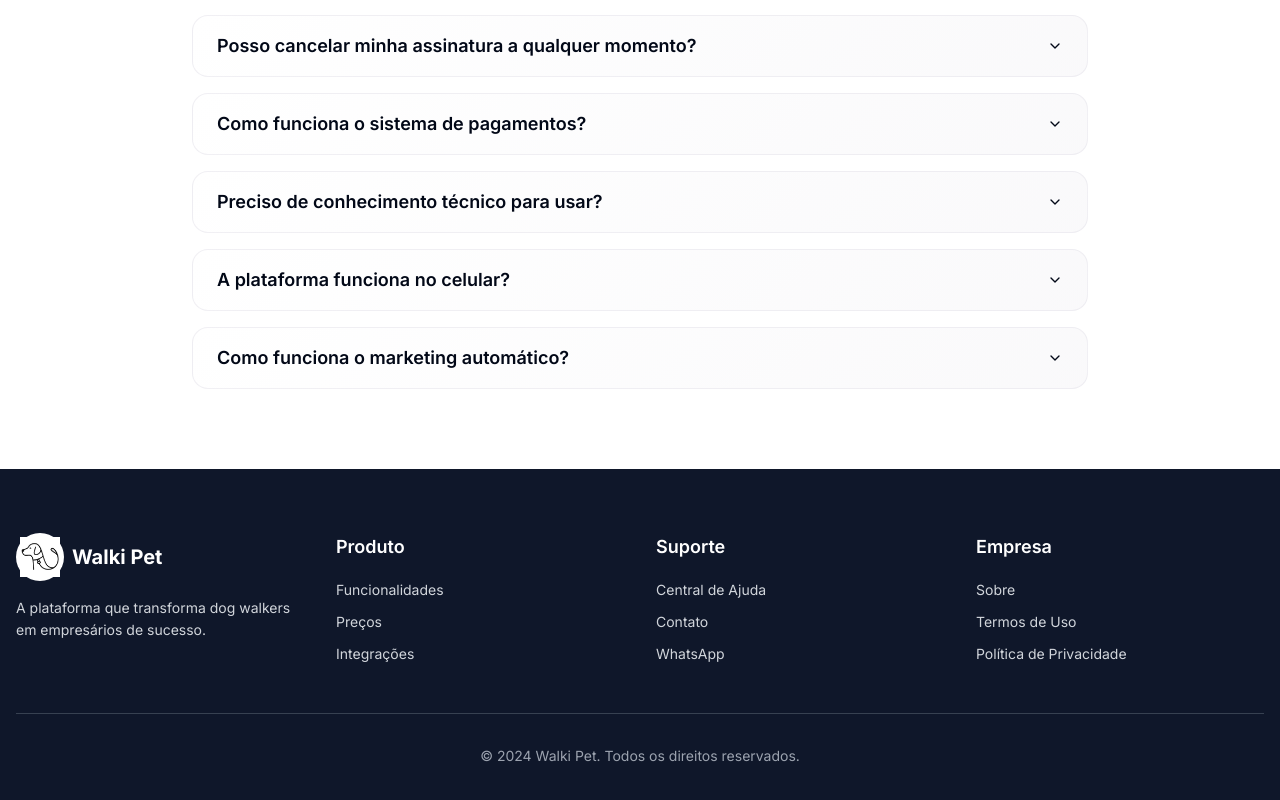
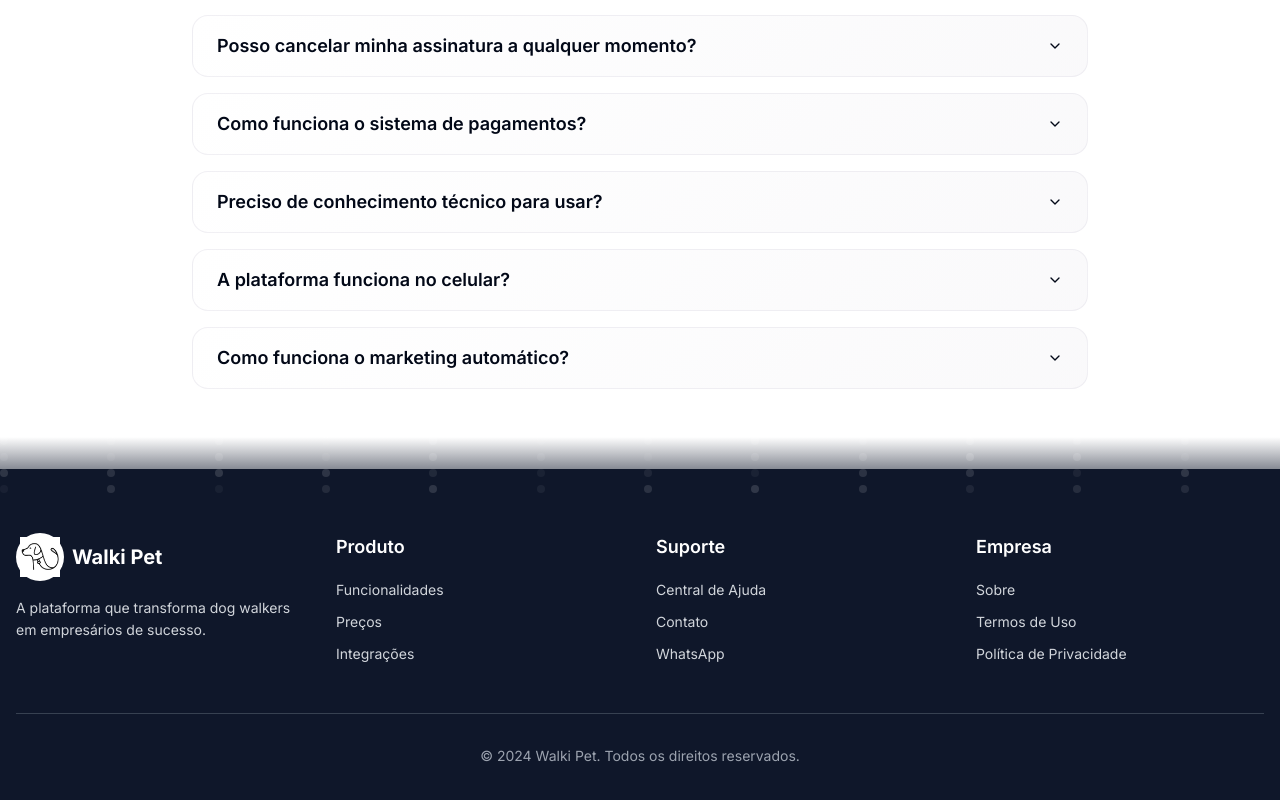
Before and after one commit to arayol/walki-pet-landing-page, a React (Vite) app: page / in a window 1280 px wide. Shown: the part 4345-5145 px from the top of the page. Built offline with nearby package versions, Linux system fonts and the light colour scheme.

Commit message:
Connect footer to last section
Connects the footer to the last section with a dotted pattern, mimicking the design from the provided image.

```diff
--- a/src/components/layout/Footer.tsx
+++ b/src/components/layout/Footer.tsx
@@ -1,7 +1,24 @@
 export const Footer = () => {
   return (
-    <footer className="bg-slate-900 text-white py-16">
-      <div className="container mx-auto px-4">
+    <footer className="relative bg-slate-900 text-white py-16">
+      {/* Decorative circles pattern */}
+      <div className="absolute top-0 left-0 right-0 h-16 -mt-8 overflow-hidden">
+        <div className="absolute inset-0 bg-gradient-to-b from-transparent to-slate-900"></div>
+        <div className="grid grid-cols-12 gap-2 h-full opacity-20">
+          {Array.from({ length: 96 }).map((_, i) => (
+            <div
+              key={i}
+              className="w-2 h-2 bg-white rounded-full"
+              style={{
+                animationDelay: `${i * 0.1}s`,
+                opacity: Math.random() * 0.5 + 0.2
+              }}
+            />
+          ))}
+        </div>
+      </div>
+
+      <div className="container mx-auto px-4 relative z-10">
         <div className="grid grid-cols-1 md:grid-cols-2 lg:grid-cols-4 gap-8">
           {/* Logo e Descrição */}
           <div className="space-y-4">
```
